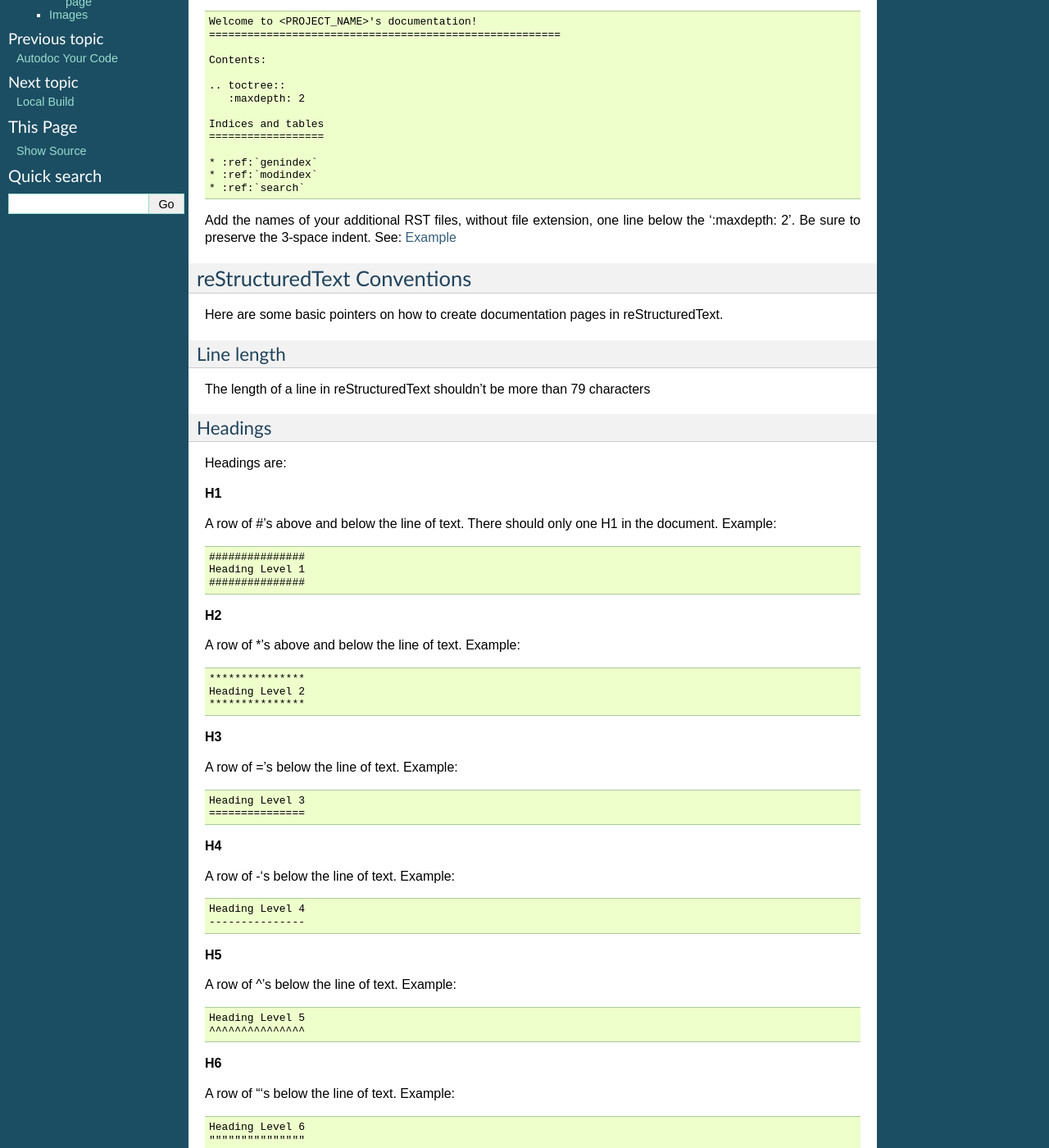
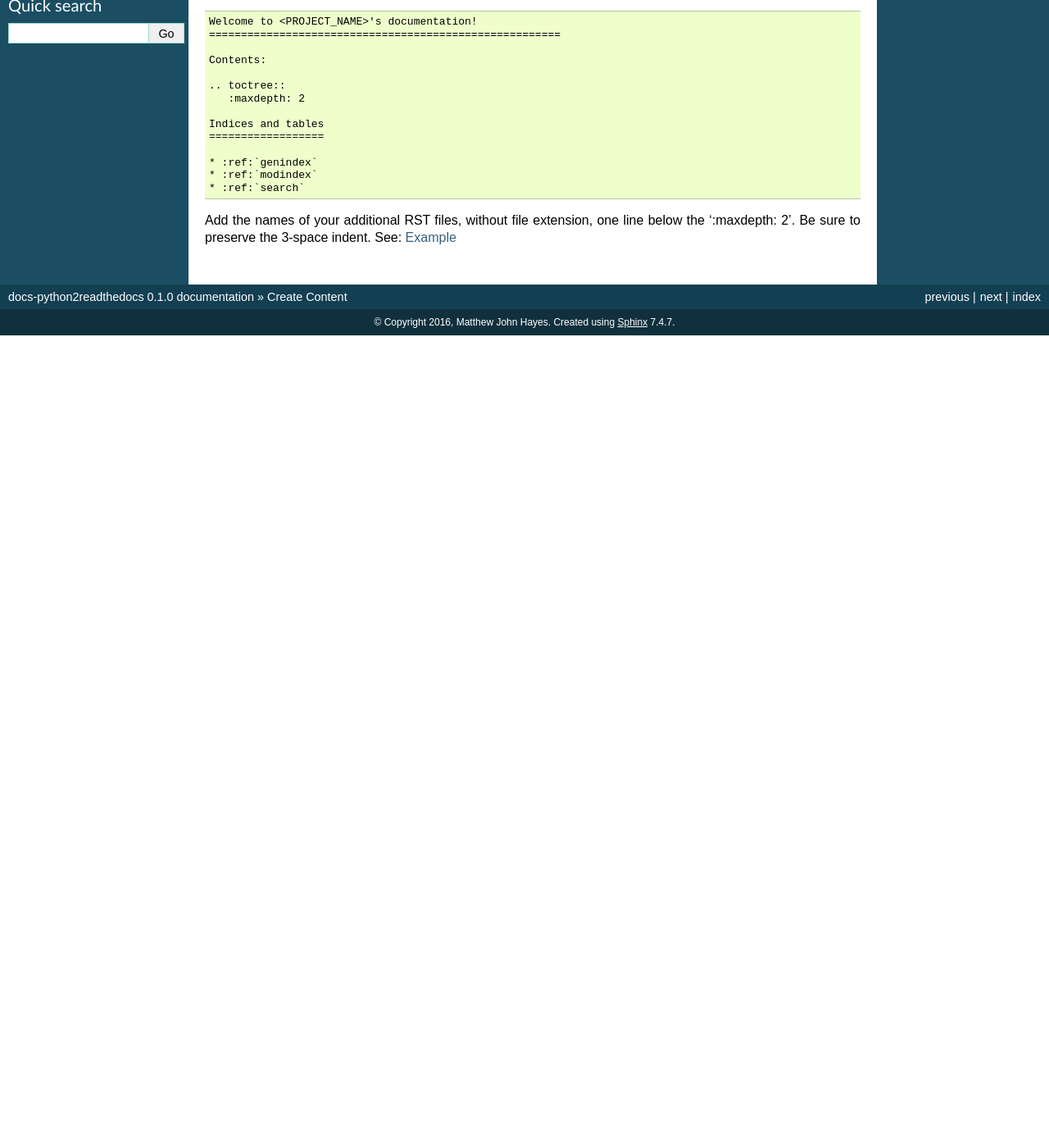
Before and after one commit to mattjhayes/docs-python2readthedocs, a Sphinx documentation site: the page built from docs/source/create-content.rst, in a window 1280 px wide and 1400 px high, scrolled down 288 px. Shown: the whole window at 82% size. Built offline with Sphinx 7.4.7, drawn with Linux system fonts in a browser that asks for light colours; pages that are not in the unit, such as notebooks, are missing from menus; after the commit the page ends 900 px from its top, so only the background shows below that; some of the changed text lies outside the part shown.

Commit message:
Minor updates including path for submodule

```diff
--- a/docs/source/create-content.rst
+++ b/docs/source/create-content.rst
@@ -37,145 +37,3 @@ Initially it will look something like this:
 Add the names of your additional RST files, without file extension, one line
 below the ':maxdepth: 2'. Be sure to preserve the 3-space indent. See:
 `Example <https://raw.githubusercontent.com/mattjhayes/docs-python2readthedocs/master/docs/source/index.rst>`_
-
-****************************
-reStructuredText Conventions
-****************************
-
-Here are some basic pointers on how to create documentation pages in
-reStructuredText.
-
-Line length
-===========
-
-The length of a line in reStructuredText shouldn't be more than 79 characters
-
-Headings
-========
-
-Headings are:
-
-**H1**
-
-A row of #'s above and below the line of text.
-There should only one H1 in the document.
-Example:
-
-.. code-block:: text
-
-  ###############
-  Heading Level 1
-  ###############
-
-**H2**
-
-A row of \*'s above and below the line of text.
-Example:
-
-.. code-block:: text
-
-  ***************
-  Heading Level 2
-  ***************
-
-**H3**
-
-A row of ='s below the line of text.
-Example:
-
-.. code-block:: text
-
-  Heading Level 3
-  ===============
-
-**H4**
-
-A row of -'s below the line of text.
-Example:
-
-.. code-block:: text
-
-  Heading Level 4
-  ---------------
-
-**H5**
-
-A row of ^'s below the line of text.
-Example:
-
-.. code-block:: text
-
-  Heading Level 5
-  ^^^^^^^^^^^^^^^
-
-**H6**
-
-A row of "'s below the line of text.
-Example:
-
-.. code-block:: text
-
-  Heading Level 6
-  """""""""""""""
-
-Code Blocks
-===========
-
-Use the code-block directive to display code as it appears, including
-syntax highlighting if desired.
-
-Command Line
-------------
-
-Use this directive for text such as command line input and output
-(note 2 space indent for the code):
-
-.. code-block:: text
-
-  .. code-block:: text
-
-    code here...
-
-Python
-------
-
-Use this directive for Python (note 2 space indent for the code):
-
-.. code-block:: text
-
-  .. code-block:: python
-
-    code here...
-
-Hyperlinks
-==========
-
-Simple link
------------
-
-(note the backticks, angle brackets and trailing underscore)
-
-.. code-block:: text
-
-  `<http://www.python.org/>`_
-
-Link with name
---------------
-
-.. code-block:: text
-
-  `Python <http://www.python.org/>`_
-
-Link to local page
-------------------
-
-.. code-block:: text
-
-  `Local Page <local_page.html>`_
-
-Images
-======
-
-.. code-block:: text
-
-  .. image:: images/build1.png
--- a/docs/source/index.rst
+++ b/docs/source/index.rst
@@ -19,6 +19,7 @@ Contents:
    configure-sphinx
    code-doc
    create-content
+   restructuretext
    localbuild
    ui-tweaks
    readthedocs
--- a/docs/source/troubleshooting.rst
+++ b/docs/source/troubleshooting.rst
@@ -50,3 +50,7 @@ Module files missing or incomplete
 
 Check Read the Docs to see if there has been an import problem as per
 `example-of-import-problem <readthedocs.html#example-of-import-problem>`_
+
+If your code has submodules (i.e. code is in more than one level of directory)
+then you may need to
+`alter your path statement <code-doc.html#submodules>`_.
```
Also changed, not shown: docs/source/code-doc.rst (+10 -0 lines), docs/source/restructuredtext.rst (added, +153 -0 lines).
